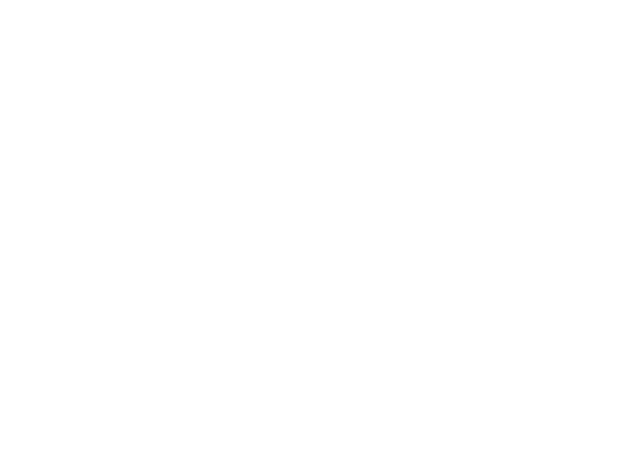
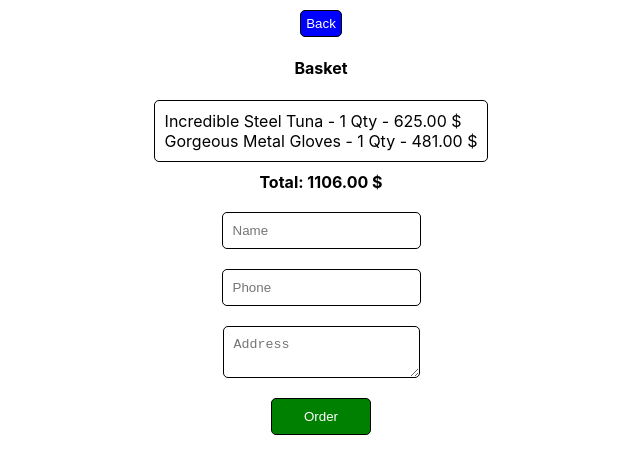
Before and after one commit to yusufborucu/mini-shop-app, a Vue app in the folder frontend/: page /basket in a window 1280 px wide. Shown: the top 474 px of the page, without its empty margins (319-959 px from the left). Built offline with nearby package versions, Linux system fonts and the light colour scheme.

Commit message:
html css output of screens

```diff
--- /dev/null
+++ b/frontend/src/components/Basket.vue
@@ -0,0 +1,72 @@
+<template>
+  <div class="basket-container">
+    <button class="back-btn" @click="$router.push('/')">Back</button>
+    <h4>Basket</h4>
+    <ul class="basket-list">
+      <li>Incredible Steel Tuna - 1 Qty - 625.00 $</li>
+      <li>Gorgeous Metal Gloves - 1 Qty - 481.00 $</li>
+    </ul>
+    <span class="total">Total: 1106.00 $</span>
+    <input class="order-input" placeholder="Name" />
+    <input class="order-input" placeholder="Phone" />
+    <textarea class="order-input" placeholder="Address"></textarea>
+    <button class="order-btn">Order</button>
+  </div>
+</template>
+
+<script>
+export default {
+
+}
+</script>
+
+<style scoped>
+  .basket-container {
+    display: flex;
+    flex-direction: column;
+    align-items: center;
+  }
+
+  .back-btn {
+    padding: 5px;
+    border: 1px solid #000;
+    border-radius: 5px;
+    background: blue;
+    color: white;
+    margin-top: 10px;
+    cursor: pointer;
+  }
+
+  .basket-list {
+    list-style: none;
+    padding: 10px;
+    border: 1px solid #000;
+    border-radius: 5px;
+    margin: 0;
+  }
+
+  .total {
+    font-size: 16px;
+    font-weight: bold;
+    margin: 10px;
+  }
+
+  .order-input {
+    margin: 10px;
+    padding: 10px;
+    border: 1px solid #000;
+    border-radius: 5px;
+    outline: none;
+  }
+
+  .order-btn {
+    width: 100px;
+    padding: 10px;
+    border: 1px solid #000;
+    border-radius: 5px;
+    background: green;
+    color: white;
+    margin-top: 10px;
+    cursor: pointer;
+  }
+</style>
--- a/frontend/src/components/Home.vue
+++ b/frontend/src/components/Home.vue
@@ -3,8 +3,10 @@
     <h1 class="title">Mini Shop App</h1>
     <input type="text" class="search" placeholder="Search..." />
     <span class="product-count">0</span>
-    <button class="basket-btn">Basket</button>
+    <button class="basket-btn" @click="$router.push('basket')">Basket</button>
+    <button class="orders-btn" @click="$router.push('orders')">Orders</button>
     <Products />
+    <button class="load-more-btn">Load More</button>
   </div>
 </template>
 
@@ -41,6 +43,12 @@
     top: 30px;
   }
 
+  .product-count {
+    position: absolute;
+    top: 35px;
+    right: 270px;
+  }
+
   .basket-btn {
     position: absolute;
     top: 30px;
@@ -52,4 +60,26 @@
     border-radius: 5px;
     cursor: pointer;
   }
+
+  .load-more-btn {
+    padding: 5px;
+    border: 1px solid #000;
+    border-radius: 5px;
+    background: blue;
+    color: white;
+    margin-top: 10px;
+    cursor: pointer;
+  }
+
+  .orders-btn {
+    position: absolute;
+    top: 80px;
+    right: 200px;
+    padding: 10px;
+    background: indigo;
+    color: white;
+    border: 1px solid #fff;
+    border-radius: 5px;
+    cursor: pointer;
+  }
 </style>
--- /dev/null
+++ b/frontend/src/components/OrderDetail.vue
@@ -0,0 +1,73 @@
+<template>
+  <div class="order-detail-container">
+    <button class="back-btn" @click="$router.push('/')">Back</button>
+    <h4>Order Detail</h4>
+    <ul class="product-list">
+      <li>Incredible Steel Tuna - 1 Qty - 625.00 $</li>
+      <li>Gorgeous Metal Gloves - 1 Qty - 481.00 $</li>
+    </ul>
+    <span class="total">Total: 1106.00 $</span>
+    <span v-show="!isAdmin" class="status">Preparing</span>
+    <div v-show="isAdmin">
+      <select>
+        <option value="ordered">Ordered</option>
+        <option value="preparing">Preparing</option>
+        <option value="on_way">On Way</option>
+        <option value="delivered">Delivered</option>
+      </select>
+      <button class="edit-btn">Edit Status</button>
+    </div>
+  </div>
+</template>
+
+<script>
+export default {
+  data() {
+    return {
+      isAdmin: true
+    }
+  }
+}
+</script>
+
+<style scoped>
+  .order-detail-container {
+    display: flex;
+    flex-direction: column;
+    align-items: center;
+  }
+
+  .back-btn {
+    padding: 5px;
+    border: 1px solid #000;
+    border-radius: 5px;
+    background: blue;
+    color: white;
+    margin-top: 10px;
+    cursor: pointer;
+  }
+
+  .product-list {
+    list-style: none;
+    padding: 10px;
+    border: 1px solid #000;
+    border-radius: 5px;
+    margin: 0;
+  }
+
+  .total {
+    font-size: 16px;
+    font-weight: bold;
+    margin: 10px;
+  }
+
+  .edit-btn {
+    padding: 5px;
+    border: 1px solid #000;
+    border-radius: 5px;
+    background: steelblue;
+    color: white;
+    margin-left: 5px;
+    cursor: pointer;
+  }
+</style>
--- /dev/null
+++ b/frontend/src/components/Orders.vue
@@ -0,0 +1,78 @@
+<template>
+  <div class="orders-container">
+    <button class="back-btn" @click="$router.push('/')">Back</button>
+    <h4>Orders</h4>
+    <ul class="order-list">
+      <li>
+        <span class="order-info order-no">1.</span>
+        <span v-show="isAdmin" class="order-info">Yusuf</span>
+        <span class="order-info">3 Products</span>
+        <span class="order-info">5.00 $</span>
+        <span class="order-info">Ordered</span>
+        <button class="order-detail-btn" @click="$router.push('/order-detail')">Detail</button>
+      </li>
+      <li>
+        <span class="order-info order-no">2.</span>
+        <span v-show="isAdmin" class="order-info">Yusuf</span>
+        <span class="order-info">1 Products</span>
+        <span class="order-info">3.00 $</span>
+        <span class="order-info">Preparing</span>
+        <button class="order-detail-btn" @click="$router.push('/order-detail')">Detail</button>
+      </li>
+    </ul>
+  </div>
+</template>
+
+<script>
+export default {
+  data() {
+    return {
+      isAdmin: false
+    }
+  }
+}
+</script>
+
+<style scoped>
+  .orders-container {
+    display: flex;
+    flex-direction: column;
+    align-items: center;
+  }
+
+  .back-btn {
+    padding: 5px;
+    border: 1px solid #000;
+    border-radius: 5px;
+    background: blue;
+    color: white;
+    margin-top: 10px;
+    cursor: pointer;
+  }
+
+  .order-list {
+    list-style: none;
+    padding: 10px;
+    border: 1px solid #000;
+    border-radius: 5px;
+    margin: 0;
+  }
+
+  .order-no {
+    font-weight: bold;
+  }
+
+  .order-info {
+    margin: 5px;
+  }
+
+  .order-detail-btn {
+    padding: 5px;
+    border: 1px solid #000;
+    border-radius: 5px;
+    background: green;
+    color: white;
+    margin-top: 10px;
+    cursor: pointer;
+  }
+</style>
```
Also changed, not shown: frontend/src/router.js (+7 -1 lines).
